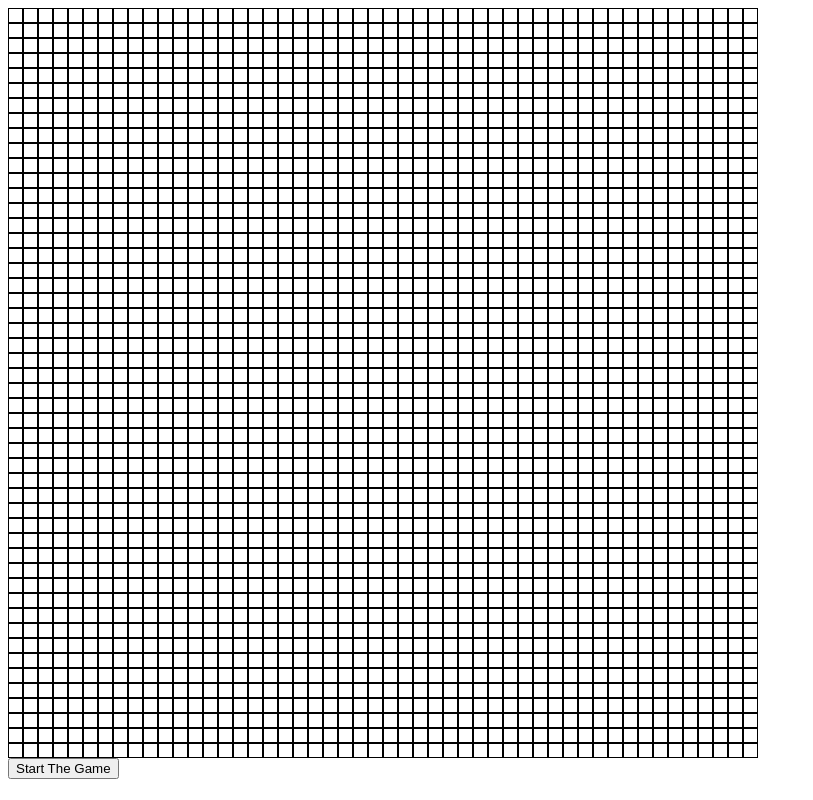
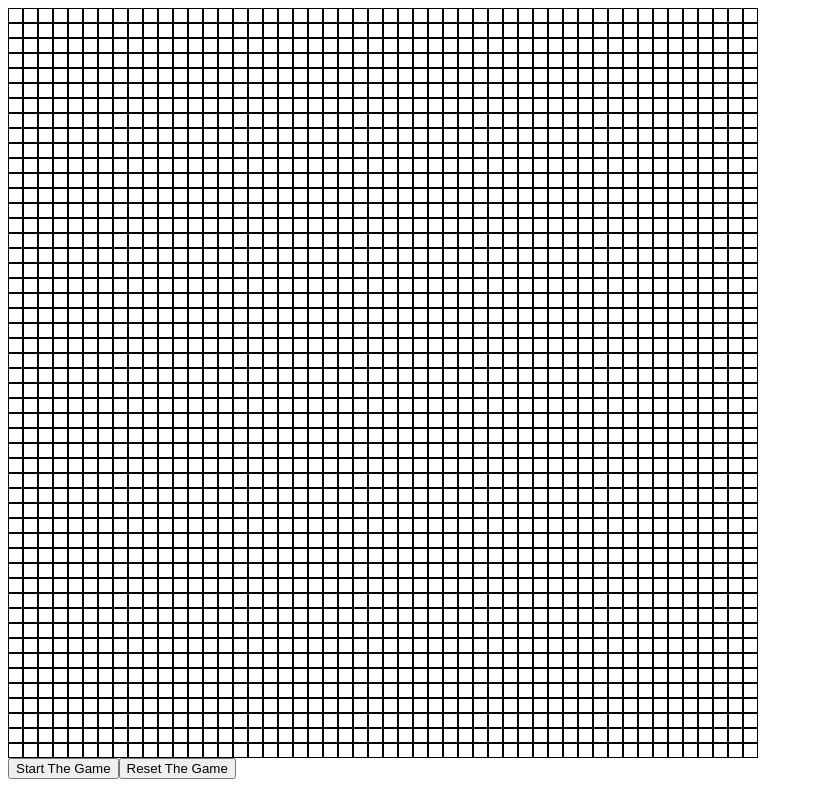
Before and after one commit to DreamWorld420/game-of-life-react-typescript, a React (Vite) app: page / in a window 1280 px wide. Shown: the whole page, without its empty margins (0-813 px from the left). Built offline with nearby package versions, Linux system fonts and the light colour scheme.

Commit message:
feat: implement reset game feature

```diff
--- a/src/App.tsx
+++ b/src/App.tsx
@@ -5,7 +5,7 @@ import { useInterval } from "react-use";
 
 import GameGrid from "./GameGrid";
 
-const createGrid = (gridSize: number) => {
+const createGrid: (gridSize: number) => GameGrid = (gridSize: number) => {
 	return Array(gridSize)
 		.fill(null)
 		.map((row, i) => {
@@ -18,7 +18,6 @@ const createGrid = (gridSize: number) => {
 						i,
 						j,
 						aliveNeighborsCount: 0,
-						shouldBeAlive: false,
 					};
 				});
 		});
@@ -28,9 +27,7 @@ const App: React.FC = () => {
 	const [gridSize, setGridSize] = useState<number>(50);
 	const [isStarted, setIsStarted] = useState<boolean>(false);
 	const [intervalDelay, setIntervalDelay] = useState<number>(50);
-	const [gameGrid, setGameGrid] = useState<GameGrid>(() =>
-		createGrid(gridSize)
-	);
+	const [gameGrid, setGameGrid] = useState<GameGrid>(createGrid(gridSize));
 
 	useInterval(
 		() => {
@@ -114,6 +111,14 @@ const App: React.FC = () => {
 			<button onClick={() => setIsStarted((prev) => !prev)}>
 				{`${isStarted ? "Pause" : "Start"} The Game`}
 			</button>
+			<button
+				onClick={() => {
+					setIsStarted(false);
+					setGameGrid(createGrid(gridSize));
+				}}
+			>
+				Reset The Game
+			</button>
 		</div>
 	);
 };
```
